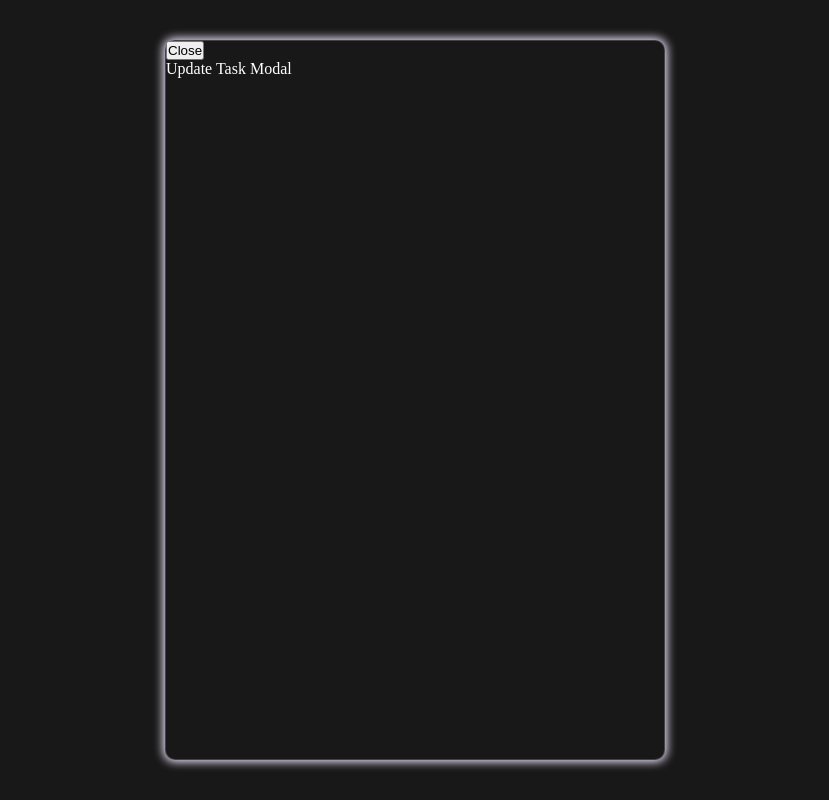
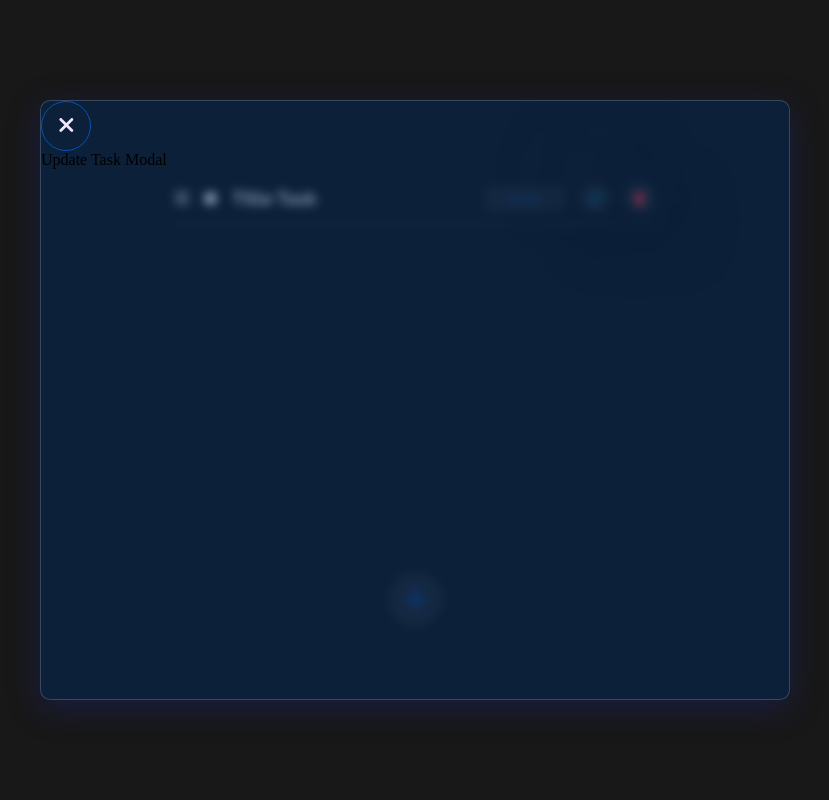
Before and after one commit to BNAStudio/todo-list, a React (Vite) app: page / in a window 1280 px wide. Both pictures are taken after a click on the button 820 px from the left and 198 px from the top of the page. Shown: the whole page, without its empty margins (225-1054 px from the left). Built offline with nearby package versions, Linux system fonts and the light colour scheme.

Commit message:
feat(components, root): create animation modal, install dependencies
create icon close animation for desktop | adding dependencies[dev]: react-draggable

```diff
--- a/package.json
+++ b/package.json
@@ -46,6 +46,7 @@
     "eslint-plugin-react": "^7.31.8",
     "prettier": "2.7.1",
     "prop-types": "^15.8.1",
+    "react-draggable": "^4.4.5",
     "sass": "^1.58.3",
     "vite": "^3.1.0"
   },
--- a/src/components/Modal/CreateTaskModal.jsx
+++ b/src/components/Modal/CreateTaskModal.jsx
@@ -3,6 +3,6 @@ import css from './Modal.module.scss'
 export const CreateTaskModal = () => {
     console.log('from CREATE task modal');
     return (
-        <div className={css["modal-create"]}>Create Task Modal</div>
+        <div className={css["modal-create"]}></div>
     )
 }
--- a/src/components/Modal/Modal.jsx
+++ b/src/components/Modal/Modal.jsx
@@ -1,21 +1,37 @@
 /* eslint-disable react/prop-types */
+import { useRef } from 'react';
 import { CreateTaskModal, UpdateTaskModal } from './index';
-// import { useLayoutEffect, useRef } from 'react';
-import { useRef } from 'react';
-// import { gsap } from "gsap";
+import { FontAwesomeIcon } from "@fortawesome/react-fontawesome";
+import { faXmark } from "@fortawesome/free-solid-svg-icons";
+import { gsap } from "gsap";
 import css from './Modal.module.scss';
 
+export const Modal = ({ isOpen, onClose, createTask, updateTask, deleteTask }) => {
 
+    const iconRef = useRef();
 
-export const Modal = ({ isOpen, onClose, createTask, updateTask, deleteTask }) => {
-    const modalContainerRef = useRef(null);
+    const onCloseHandle = () => {
+        // animacion para desktop
+        gsap.to(iconRef.current,
+            {
+                rotate: 180,
+                duration: 1,
+                ease: "elastic.out(1, 0.3)",
+                onComplete: onClose
+            }
+        )
+        // TODO: Crear animacion para mobile
+    }
 
     if (!isOpen) return null;
-
     return (
-        <div ref={modalContainerRef} className={css["c-modal"]}>
+        <div className={css["c-modal"]}>
             <div className={css["c-modal-content"]}>
-                <button onClick={onClose}>Close</button>
+                <button
+                    className={css["close-modal-btn"]}
+                    onClick={onCloseHandle}>
+                    <FontAwesomeIcon ref={iconRef} fixedWidth icon={faXmark} />
+                </button>
                 {createTask && <CreateTaskModal />}
                 {updateTask && <UpdateTaskModal />}
                 {deleteTask && <CreateTaskModal />}
@@ -26,11 +42,4 @@ export const Modal = ({ isOpen, onClose, createTask, updateTask, deleteTask }) =
 
 
 // TODO: Crear los estilos en SASS
-// TODO: Crear la animacion en gsap
-// useLayoutEffect(() => {
-//     const modalInAnimation = gsap.
-
-//     return () => {
-//         second
-//     };
-// }, [third])
+// TODO: Animar la transicion del modal al desaparecer
--- a/src/components/Modal/Modal.module.scss
+++ b/src/components/Modal/Modal.module.scss
@@ -4,7 +4,6 @@
 	position: fixed;
 	top: 0;
 	left: 0;
-	background: var(--dark);
 	width: 100%;
 	height: 100vh;
 	display: flex;
@@ -13,34 +12,70 @@
 
 .c-modal-content {
 	width: 90%;
-	max-width: 500px;
+	max-width: 750px;
 	height: 35vh;
-	background-color: var(--light);
 	margin: 0 auto;
 	@include glass_effect;
 }
 
+.close-modal-btn {
+	width: 50px;
+	height: 50px;
+	background: transparent;
+	border-radius: 50%;
+	cursor: pointer;
+	border: 1px solid var(--complementary);
+	outline: none;
+}
+.close-modal-btn > svg {
+	height: 40px;
+	color: var(--light);
+}
+.close-modal-btn > svg:hover {
+	height: 40px;
+	color: var(--complementary-hover);
+}
+
 @media (min-width: 500px) {
 	.c-modal-content {
-		width: 80%;
-		height: 90vh;
+		width: 60%;
+		height: 75vh;
 	}
 }
 @media (min-width: 900px) {
 	.c-modal-content {
 		width: 60%;
-		height: 90vh;
+		height: 75vh;
 	}
 }
 @media (min-width: 1200px) {
 	.c-modal-content {
-		width: 40%;
-		height: 90vh;
+		width: 60%;
+		height: 75vh;
 	}
 }
 
-.modal-create,
-.modal-update,
-.modal-delete {
-	color: white;
-}
+// @keyframes beating {
+// 	0% {
+// 		transform: scale(1);
+// 		color: var(--light);
+// 	}
+
+// 	25% {
+// 		color: var(--primary-hover);
+// 	}
+
+// 	50% {
+// 		transform: scale(1.2);
+// 		color: var(--complementary-hover);
+// 	}
+
+// 	75% {
+// 		color: var(--medium-light);
+// 	}
+
+// 	100% {
+// 		transform: scale(1);
+// 		color: var(--light);
+// 	}
+// }
--- a/src/components/Task/Task.jsx
+++ b/src/components/Task/Task.jsx
@@ -8,7 +8,8 @@ import css from './Task.module.scss'
 import { ICONS } from '../../constants/constants';
 
 export const Task = ({ tagAlert }) => {
-    const { openModal, setUpdateTask, setDeleteTask } = useContext(ModalContext)
+    const { openModal, setUpdateTask, setDeleteTask } = useContext(ModalContext);
+
     const checkboxRef = useRef();
 
     const onHandleUpdate = e => {
--- a/src/constants/constants.jsx
+++ b/src/constants/constants.jsx
@@ -3,7 +3,9 @@ import {
 	faArrowsRotate,
 	faTrash,
 	faBars,
+	faXmark
 } from "@fortawesome/free-solid-svg-icons";
+
 
 export const DAYS = {
 	today: "Today",
@@ -13,7 +15,8 @@ export const DAYS = {
 };
 
 export const ICONS = {
-	update: <FontAwesomeIcon icon={faArrowsRotate} />,
-	delete: <FontAwesomeIcon icon={faTrash} />,
-	drag: <FontAwesomeIcon icon={faBars} />,
+	update: <FontAwesomeIcon id="icon-update" icon={faArrowsRotate} />,
+	delete: <FontAwesomeIcon id="icon-delete" icon={faTrash} />,
+	drag: <FontAwesomeIcon id="icon-drag" icon={faBars} />,
+	close: <FontAwesomeIcon id="icon-close" fixedWidth icon={faXmark} />
 };
--- a/src/styles/settings/variables.scss
+++ b/src/styles/settings/variables.scss
@@ -5,6 +5,7 @@
 	--secundary-hover: #4703a6;
 	--complementary: #0654b9;
 	--complementary-hover: #0388a6;
+	--glass-blue: rgba(3, 41, 90, 0.5);
 	--dark-blue: #1a165f;
 	--light-dark: rgba(255, 255, 255, 0.25);
 	--dark: #181818;
--- a/src/styles/tools/mixins.scss
+++ b/src/styles/tools/mixins.scss
@@ -1,8 +1,8 @@
 @mixin glass_effect() {
-	background: var(--dark);
-	box-shadow: var(--box-shadow-hard);
-	backdrop-filter: blur(4px);
-	-webkit-backdrop-filter: blur(4px);
+	background: var(--glass-blue);
+	box-shadow: 0 8px 32px 0 rgba(31, 38, 135, 0.37);
+	backdrop-filter: blur(5px);
+	-webkit-backdrop-filter: blur(5px);
 	border-radius: 10px;
 	border: 1px solid rgba(255, 255, 255, 0.18);
 }
```
Also changed, not shown: src/context/ModalContext.jsx (+4 -4 lines), 2 other files (tests, documents, lock files or other folders).
